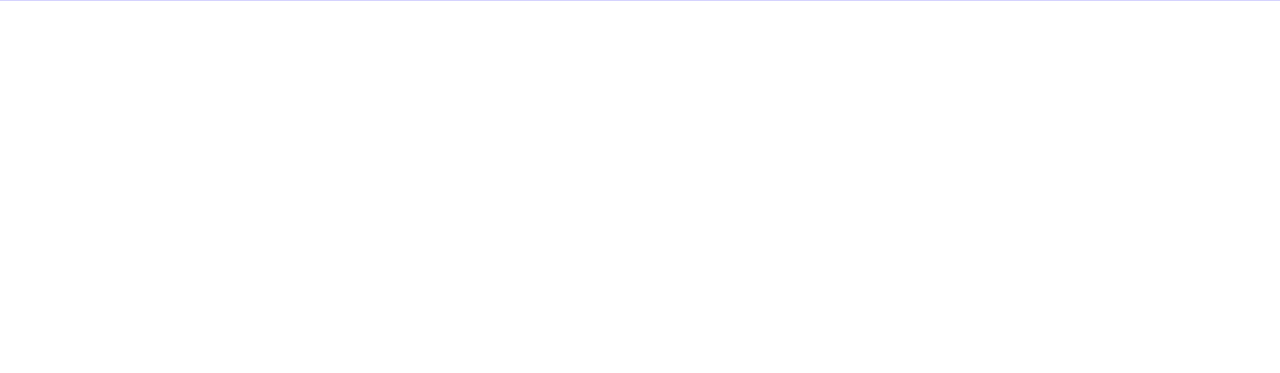
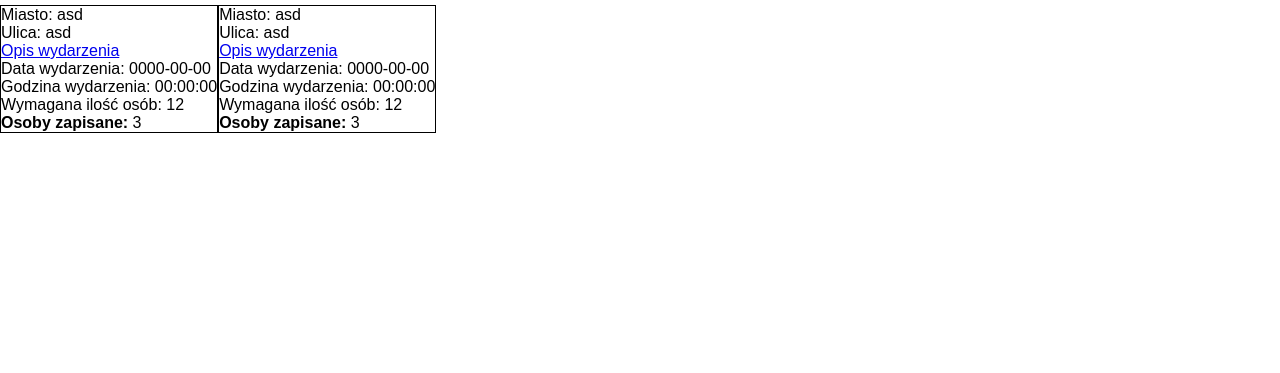
Before and after one commit to niedlich3/PyknijMy, a PHP site: page /wyszukiwanie.php in a window 1280 px wide. Shown: the part 200-573 px from the top of the page. Run offline with PHP 8.4, Linux system fonts and the light colour scheme; data comes from the database, SQL or seed files in the repository.

Commit message:
Update wyszukiwanie.php

```diff
--- a/wyszukiwanie.php
+++ b/wyszukiwanie.php
@@ -31,16 +31,45 @@
 		 die("Błąd połączenia: " . mysqli_connect_error());
 	 }
 
-	 $wynik = mysqli_query($conn, "SELECT * from wydarzenia");
-	 echo '<table class="EventTable"><tr><th>Miasto</th><th>Ulica</th><th>Data</th><th>Godzina</th><th>Osoby zapisane</th><th>Max liczba osób</th></tr>';
-	 while($row = mysqli_fetch_array($wynik)) {
-		echo "<tr><td>{$row['miasto']}</td><td>{$row['ulica']}</td><td>{$row['data']}</td><td>{$row['godzina']}<td>{$row['osoby_zapisane']}<td>{$row['max_osoby']}</tr>";
+	$wynik = mysqli_query($conn, "SELECT * from wydarzenia");
+	 function funkcja($result) {
+		 while ($row = mysqli_fetch_assoc($result)){
+			 echo '<div class="klasa">';
+			 echo '<a href="ogloszenie.php?id=' . $row['id'] . '">';
+			 echo '</a>';
+			 echo '<div class="mmmm">' . 'Miasto: ', $row['miasto'], ' ';
+			 echo '<div class="nnnn">' . 'Ulica: ', $row['ulica'], ' ';
+			 echo '</div>';
+			 echo '<a class="ogloszenie" href="ogloszenie.php?id=' . $row['id'] . '">';
+			 echo 'Opis wydarzenia';
+			 echo '</a>';
+			 echo '<div class="wwww">' . 'Data wydarzenia: ', $row['data'], ' ';
+			 echo '</div>';
+			 echo '<div class="tttt">' . 'Godzina wydarzenia: ', $row['godzina'], ' ';
+			 echo '</div>';
+			 echo '<div class="rrrr">' . 'Wymagana ilość osób: ', $row['max_osoby'], ' ';
+			 echo '</div>';
+			 echo '<div class="eeee">' . '<b>Osoby zapisane: </b>', $row['osoby_zapisane'], ' ';
+			 echo '</div>';
+			 echo '</div>';
+
+			 echo '</div>';
+		 }
 	 }
-	 echo '</table>';
+	// echo '<table class="EventTable"><tr><th>Miasto</th><th>Ulica</th><th>Data</th><th>Godzina</th><th>Osoby zapisane</th><th>Max liczba osób</th></tr>';
+	// while($row = mysqli_fetch_array($wynik)) {
+	//	echo "<tr><td>{$row['miasto']}</td><td>{$row['ulica']}</td><td>{$row['data']}</td><td>{$row['godzina']}<td>{$row['osoby_zapisane']}<td>{$row['max_osoby']}</tr>";
+	// }
+	// echo '</table>';
 
 	mysqli_close($conn);
 	?>
+	<div class="conteiner">
+	<div class="kategoria">Piłka nożna </div>
+		<?php funkcja($wynik); ?>
+  </div>
 </div>
+
 
 <footer>
 		<div class = "footerContainer">
```
